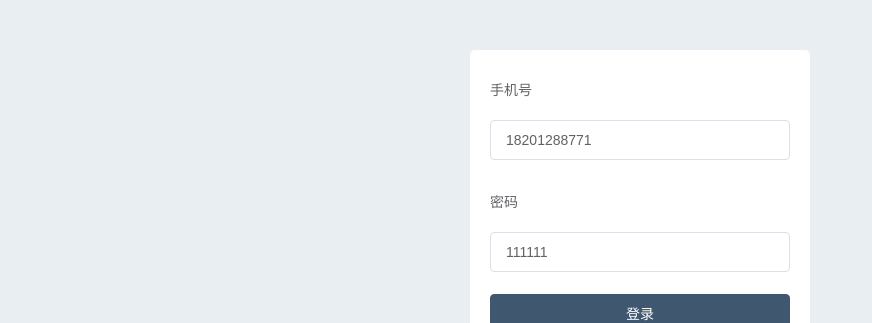
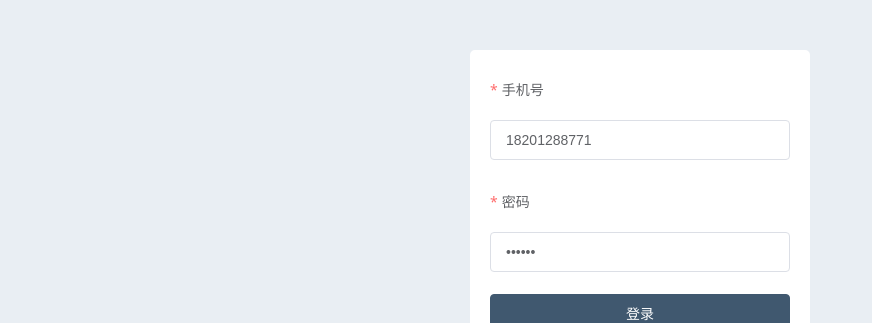
Before and after one commit to lipengzhou/edu-boss-fed, a Vue app: page /#/login in a window 1280 px wide. Shown: the part 276-599 px from the top of the page, without its empty margins (0-872 px from the left). Built offline with nearby package versions, Linux system fonts and the light colour scheme.

Commit message:
登录-表单验证

```diff
--- a/src/views/login/index.vue
+++ b/src/views/login/index.vue
@@ -1,17 +1,24 @@
 <template>
   <div class="login">
+    <!--
+      1. :model="ruleForm"
+      2. :rules="rules"
+      3. ref="ruleForm"
+      4. el-form-item 绑定 prop 属性
+     -->
     <el-form
       class="login-form"
       label-position="top"
       ref="form"
       :model="form"
+      :rules="rules"
       label-width="80px"
     >
-      <el-form-item label="手机号">
+      <el-form-item label="手机号" prop="phone">
         <el-input v-model="form.phone"></el-input>
       </el-form-item>
-      <el-form-item label="密码">
-        <el-input v-model="form.password"></el-input>
+      <el-form-item label="密码" prop="password">
+        <el-input type="password" v-model="form.password"></el-input>
       </el-form-item>
       <el-form-item>
         <el-button class="login-btn" type="primary" @click="onSubmit">登录</el-button>
@@ -24,6 +31,7 @@
 import Vue from 'vue'
 import request from '@/utils/request'
 import qs from 'qs'
+import { Form } from 'element-ui'
 
 export default Vue.extend({
   name: 'LoginIndex',
@@ -32,13 +40,26 @@ export default Vue.extend({
       form: {
         phone: '18201288771',
         password: '111111'
+      },
+      rules: {
+        phone: [
+          { required: true, message: '请输入手机号', trigger: 'blur' },
+          { pattern: /^1\d{10}$/, message: '请输入正确的手机号', trigger: 'blur' }
+        ],
+        password: [
+          { required: true, message: '请输入密码', trigger: 'blur' },
+          { min: 6, max: 18, message: '长度在 6 到 18 个字符', trigger: 'blur' }
+        ]
       }
     }
   },
 
   methods: {
     async onSubmit () {
+      try {
         // 1. 表单验证
+        await (this.$refs.form as Form).validate()
+
         // 2. 验证通过 -> 提交表单
         const { data } = await request({
           method: 'POST',
@@ -57,6 +78,9 @@ export default Vue.extend({
           name: 'home'
         })
         this.$message.success('登录成功')
+      } catch (err) {
+        console.log('登录失败', err)
+      }
     }
   }
 })
```
Lines whose indentation alone changed are shown as unchanged.
